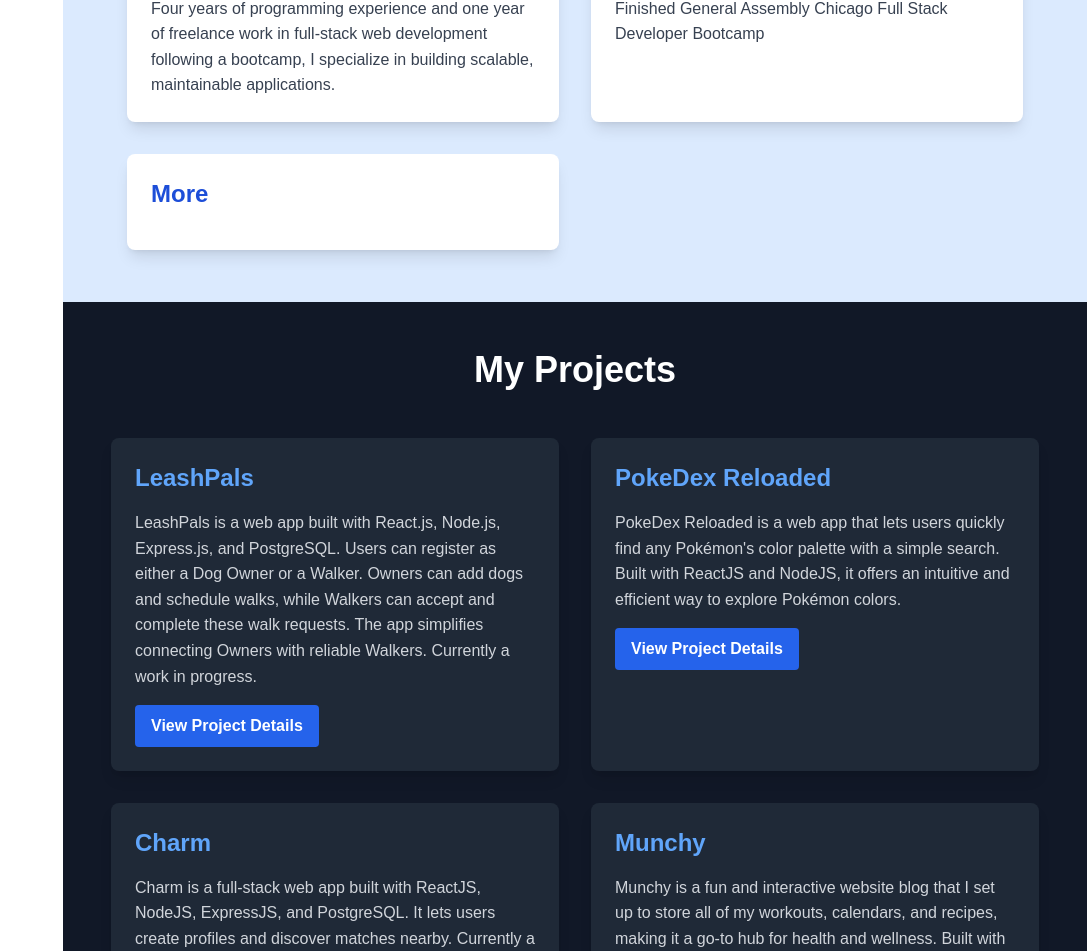
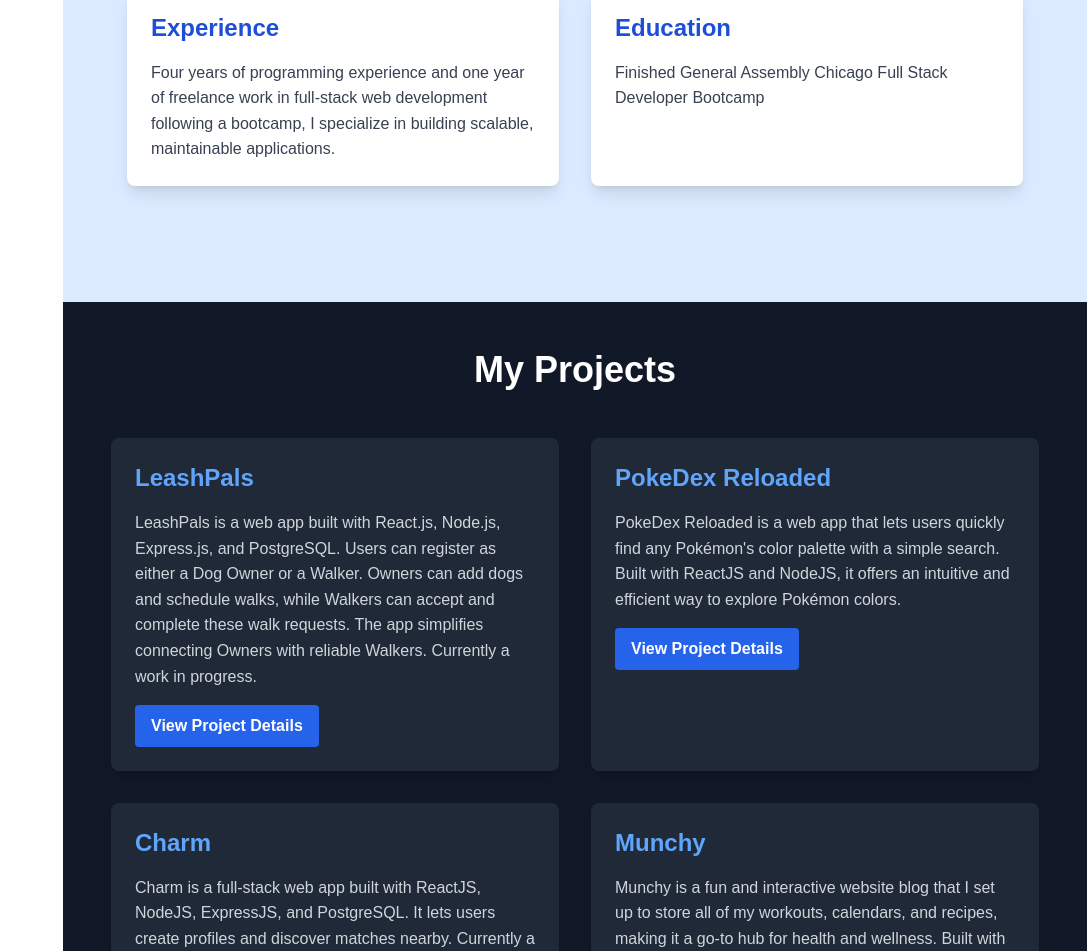
Before and after one commit to FilTatarnik/2024-portfolio, a React (Create React App) app: page / in a window 1280 px wide. Shown: the part 1298-2249 px from the top of the page, without its empty margins (193-1280 px from the left). Built offline with nearby package versions, Linux system fonts and the light colour scheme.

Commit message:
took out an AboutMe div that just had the word `More` in it

```diff
--- a/src/components/AboutUs.js
+++ b/src/components/AboutUs.js
@@ -27,11 +27,11 @@ const AboutUs = () => (
         <h3 className="text-2xl font-bold mb-4 text-blue-700">Education</h3>
         <p className="text-gray-700">Finished General Assembly Chicago Full Stack Developer Bootcamp</p>
       </div>
-      <div className="bg-white p-6 rounded-lg shadow-lg hover:shadow-xl transition-shadow duration-300">
+      {/* <div className="bg-white p-6 rounded-lg shadow-lg hover:shadow-xl transition-shadow duration-300">
         <h3 className="text-2xl font-bold mb-4 text-blue-700">More</h3>
         <p className="text-gray-700"></p>
         <p className="text-gray-700"></p>
-      </div>
+      </div> */}
     </div>
   </section>
 );
```
